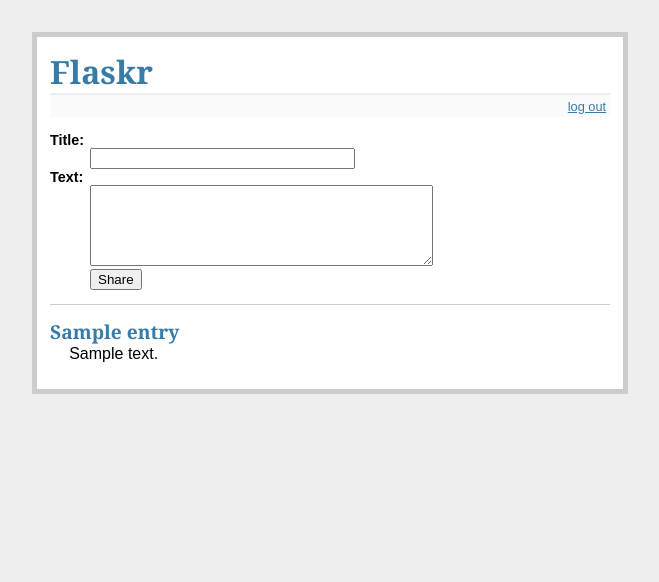
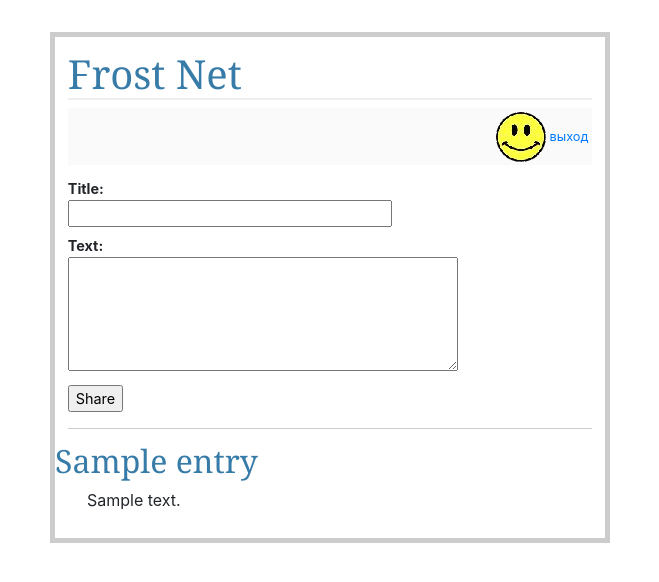
Before and after one commit to NikitaBerdugin/frost-net, a Flask app: template templates/show_entries.html in a window 1280 px wide. Shown: the top 582 px of the page, without its empty margins (310-969 px from the left). Run offline with Flask 2, Linux system fonts and the light colour scheme; a user stored in the database is signed in; tables that the repository leaves empty hold one stand-in row (values such as "Sample post"); the template is opened without the code that fills it: most values are stand-ins (such as "Sample title", 1, 10 or a date in 2020); some libraries are stand-ins or nearby versions.

Commit message:
Add files via upload

```diff
--- a/data/__all_models.py
+++ b/data/__all_models.py
@@ -1,2 +1 @@
 from . import users
-from . import news
--- a/data/users.py
+++ b/data/users.py
@@ -10,7 +10,7 @@
         sqlalchemy.Integer, primary_key=True, autoincrement=True)
     username = sqlalchemy.Column(sqlalchemy.String, nullable=True)
     email = sqlalchemy.Column(
-        sqlalchemy.String, index=True, nullable=True)
+        sqlalchemy.String, index=True, unique = True, nullable=True)
     password = sqlalchemy.Column(sqlalchemy.String, nullable=True)
     #news = orm.relation("News", back_populates='user')
     def set_password(self, password):
--- a/flaskr.py
+++ b/flaskr.py
@@ -6,7 +6,6 @@
 from data import db_session
 from wtforms import Form, BooleanField, StringField, PasswordField, validators
 
-# создаём наше маленькое приложение :)
 app = Flask(__name__)
 app.config.from_object(__name__)
 db_session.global_init("db/news.sqlite")
@@ -16,8 +15,6 @@
     DATABASE=os.path.join(app.root_path, 'flaskr.db'),
     DEBUG=True,
     SECRET_KEY='development key',
-    #USERNAME='admin',
-    #PASSWORD='default'
 ))
 app.config.from_envvar('FLASKR_SETTINGS', silent=True)
 
@@ -46,22 +43,20 @@
 
 
 def connect_db():
-    """Соединяет с указанной базой данных."""
+    #Соединяет с указанной базой данных.
     rv = sqlite3.connect(app.config['DATABASE'])
     rv.row_factory = sqlite3.Row
     return rv
 
 def get_db():
-    """Если ещё нет соединения с базой данных, открыть новое - для
-    текущего контекста приложения
-    """
+    #Если ещё нет соединения с базой данных, открыть новое - для текущего контекста приложения
     if not hasattr(g, 'sqlite_db'):
         g.sqlite_db = connect_db()
     return g.sqlite_db
 
 @app.teardown_appcontext
 def close_db(error):
-    """Closes the database again at the end of the request."""
+    #Closes the database again at the end of the request.
     if hasattr(g, 'sqlite_db'):
         g.sqlite_db.close()
 
@@ -97,21 +92,10 @@
     if request.method == 'POST':
         if sessio.query(users.User).filter(users.User.username == request.form['username']).first():
                     if sessio.query(users.User).filter(users.User.password == request.form['password']).first():
-                        #user_me = session.query(users.User).filter_by(
-                        #    login=request.form['username']).first()
                         session['logged_in'] = True
                         flash('You were logged in')
                         return redirect(url_for('show_entries'))
     return render_template('login.html', error=error)
-#        if request.form['username'] != app.config['USERNAME']:
-#            error = 'Invalid username'
- #       elif request.form['password'] != app.config['PASSWORD']:
-#            error = 'Invalid password'
-#        else:
-#            session['logged_in'] = True
-#            flash('You were logged in')
-#            return redirect(url_for('show_entries'))
-#    return render_template('login.html', error=error)
 
 @app.route('/logout')
 def logout():
--- /dev/null
+++ b/static/css/style.css
@@ -0,0 +1,24 @@
+body            { font-family: sans-serif; background: #eee; }
+a, h1, h2       { color: #377ba8; }
+h1, h2          { font-family: 'Georgia', serif; margin: 0; }
+h1              { border-bottom: 2px solid #eee; }
+h2              { font-size: 1.2em; }
+
+.page           { margin: 2em auto; width: 35em; border: 5px solid #ccc;
+                  padding: 0.8em; background: white; }
+.entries        { list-style: none; margin: 0; padding: 0; }
+.entries li     { margin: 0.8em 1.2em; }
+.entries li h2  { margin-left: -1em; }
+.add-entry      { font-size: 0.9em; border-bottom: 1px solid #ccc; }
+.add-entry dl   { font-weight: bold; }
+.metanav        { text-align: right; font-size: 0.8em; padding: 0.3em;
+                  margin-bottom: 1em; background: #fafafa; }
+.flash          { background: #cee5F5; padding: 0.5em;
+                  border: 1px solid #aacbe2; }
+.error          { background: #f0d6d6; padding: 0.5em; }
+.avatar {
+    vertical-align: middle;
+    width: 50px;
+    height: 50px;
+    border-radius: 50%;
+}
--- a/templates/layout.html
+++ b/templates/layout.html
@@ -1,18 +1,26 @@
 <!doctype html>
-<title>Flaskr</title>
-<link rel=stylesheet type=text/css href="{{ url_for('static', filename='style.css') }}">
+<title>Frost Net</title>
+<link rel='stylesheet' type=text/css href="static/css/style.css">
 <div class=page>
-  <h1>Flaskr</h1>
+  <h1>Frost Net</h1>
   <div class=metanav>
     {% if not session.logged_in %}
-    <a href="{{ url_for('regi') }}">regist</a>
-    <a href="{{ url_for('login') }}">log in</a>
-  {% else %}
-    <a href="{{ url_for('logout') }}">log out</a>
-  {% endif %}
+    <a href="{{ url_for('regi') }}">регистрация</a>
+    <a href="{{ url_for('login') }}">вход</a>
+
+    {% else %}
+    <img src="/static/img/smal.jpg" alt="Avatar" class="avatar">
+    <a href="{{ url_for('logout') }}">выход</a>
+    {% endif %}
   </div>
   {% for message in get_flashed_messages() %}
-    <div class=flash>{{ message }}</div>
+  <div class=flash>{{ message }}</div>
   {% endfor %}
   {% block body %}{% endblock %}
 </div>
+<meta charset="utf-8">
+<meta name="viewport" content="width=device-width, initial-scale=1, shrink-to-fit=no">
+<link rel="stylesheet"
+href="https://stackpath.bootstrapcdn.com/bootstrap/4.4.1/css/bootstrap.min.css"
+integrity="sha384-Vkoo8x4CGsO3+Hhxv8T/Q5PaXtkKtu6ug5TOeNV6gBiFeWPGFN9MuhOf23Q9Ifjh"
+crossorigin="anonymous">
```
Also changed, not shown: data/news.py (added, +21 -0 lines), templates/base.html (added, +23 -0 lines), templates/login.html (+8 -1 lines), templates/members.html (added, +15 -0 lines), templates/register.html (+12 -1 lines), db/news.sqlite, flaskr.db, static/img/smal.jpg (added), templates/show_entries.html (indentation only).
